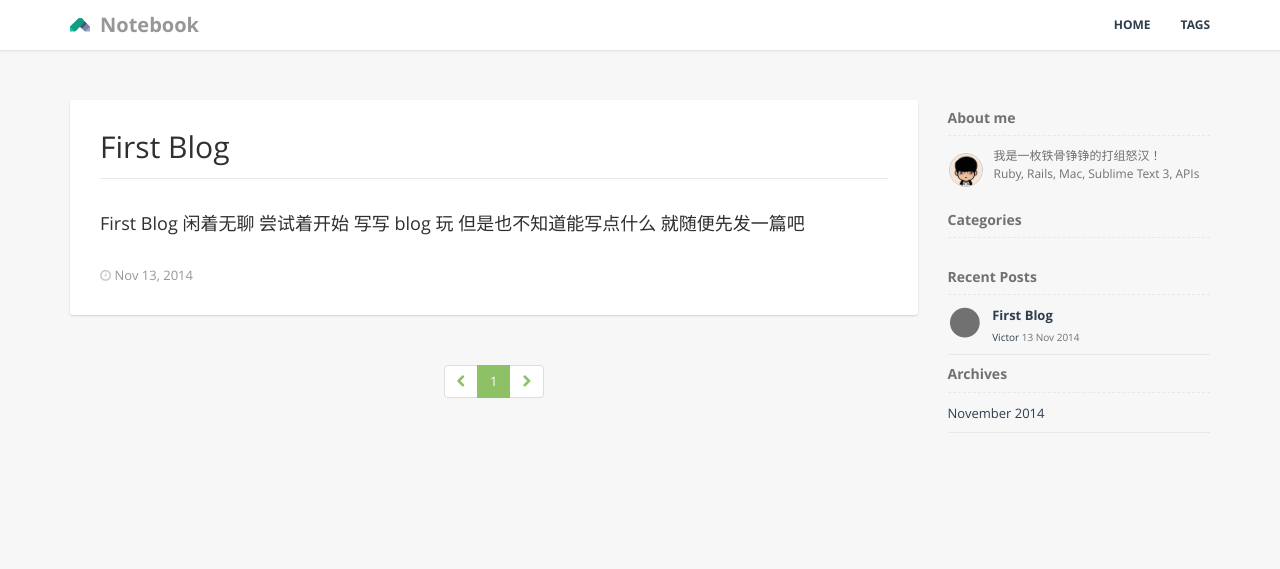
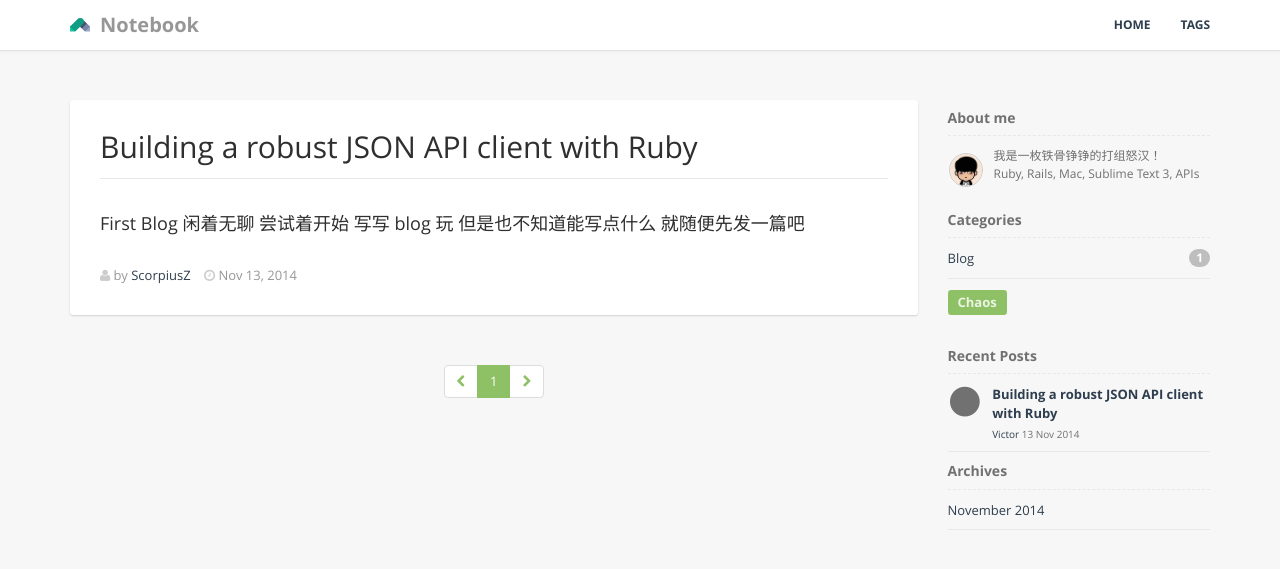
Before and after one commit to ScorpiusZ/ScorpiusZ.github.io, a Jekyll site: the page built from index.html, in a window 1280 px wide. Shown: the top 569 px of the page. Built offline with Jekyll 4.4.1, drawn with Linux system fonts in a browser that asks for light colours; Markdown is read by kramdown in place of the engine named in the settings; the list of posts is cut into pages by our own code.

Commit message:
rewrite my first blog

```diff
--- a/_posts/201411/2014-11-13-first-blog.md
+++ b/_posts/201411/2014-11-13-first-blog.md
@@ -1,3 +1,13 @@
+---
+layout: post
+title:  "Building a robust JSON API client with Ruby"
+date:   2014-11-13 12:10:00
+categories: blog
+tags: chaos
+author: "ScorpiusZ"
+---
+
+
 ##First Blog
 
 闲着无聊 尝试着开始 写写 blog 玩
```
